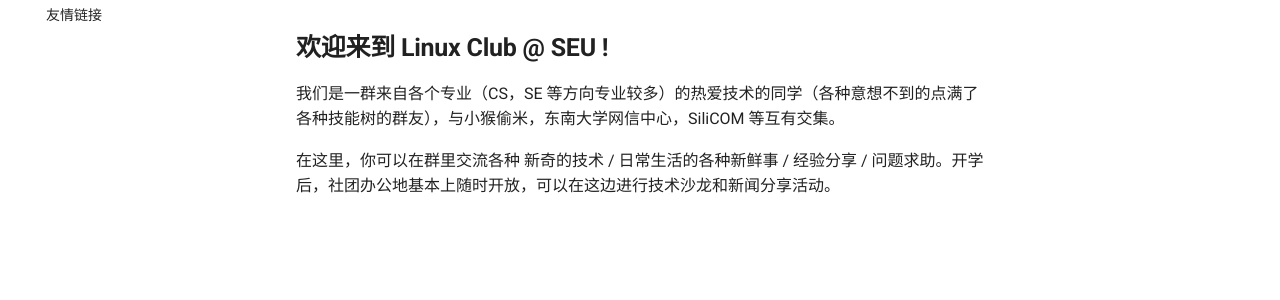
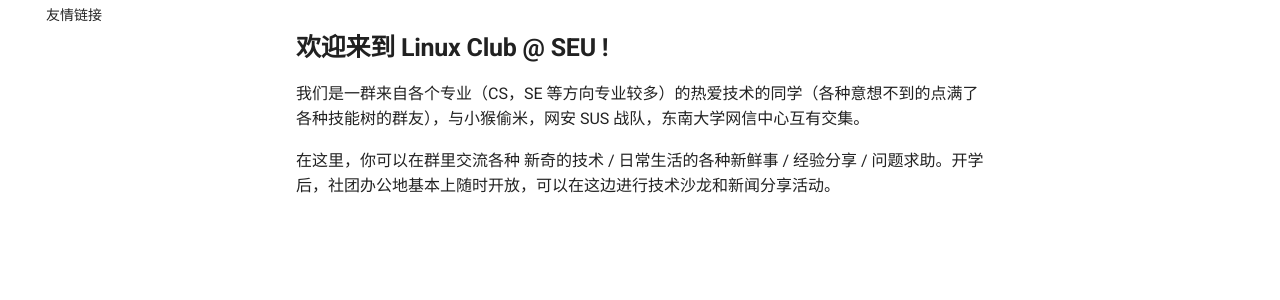
Before and after one commit to seulinux/seulinux.github.io, an MkDocs documentation site: the page built from docs/index.md, in a window 1280 px wide. Shown: the part 198-498 px from the top of the page. Built offline with MkDocs 1.6.1 and Material for MkDocs 9.7.7, drawn with Linux system fonts in a browser that asks for light colours; comment, search, counter and statistics services are not loaded.

Commit message:
Revert "refactor: remove SUS"
This reverts commit 588a8c7ed4f7a8f9d1d84fdf4d176e7ef3d148ec.

```diff
--- a/docs/index.md
+++ b/docs/index.md
@@ -2,6 +2,6 @@
 
 ## **欢迎来到 Linux Club @ SEU !**
 
-我们是一群来自各个专业（CS，SE 等方向专业较多）的热爱技术的同学（各种意想不到的点满了各种技能树的群友），与小猴偷米，东南大学网信中心，SiliCOM 等互有交集。
+我们是一群来自各个专业（CS，SE 等方向专业较多）的热爱技术的同学（各种意想不到的点满了各种技能树的群友），与小猴偷米，网安 SUS 战队，东南大学网信中心互有交集。
 
 在这里，你可以在群里交流各种 新奇的技术 / 日常生活的各种新鲜事 / 经验分享 / 问题求助。开学后，社团办公地基本上随时开放，可以在这边进行技术沙龙和新闻分享活动。
```
Also changed, not shown: docs/about.md (+1 -1 lines).
